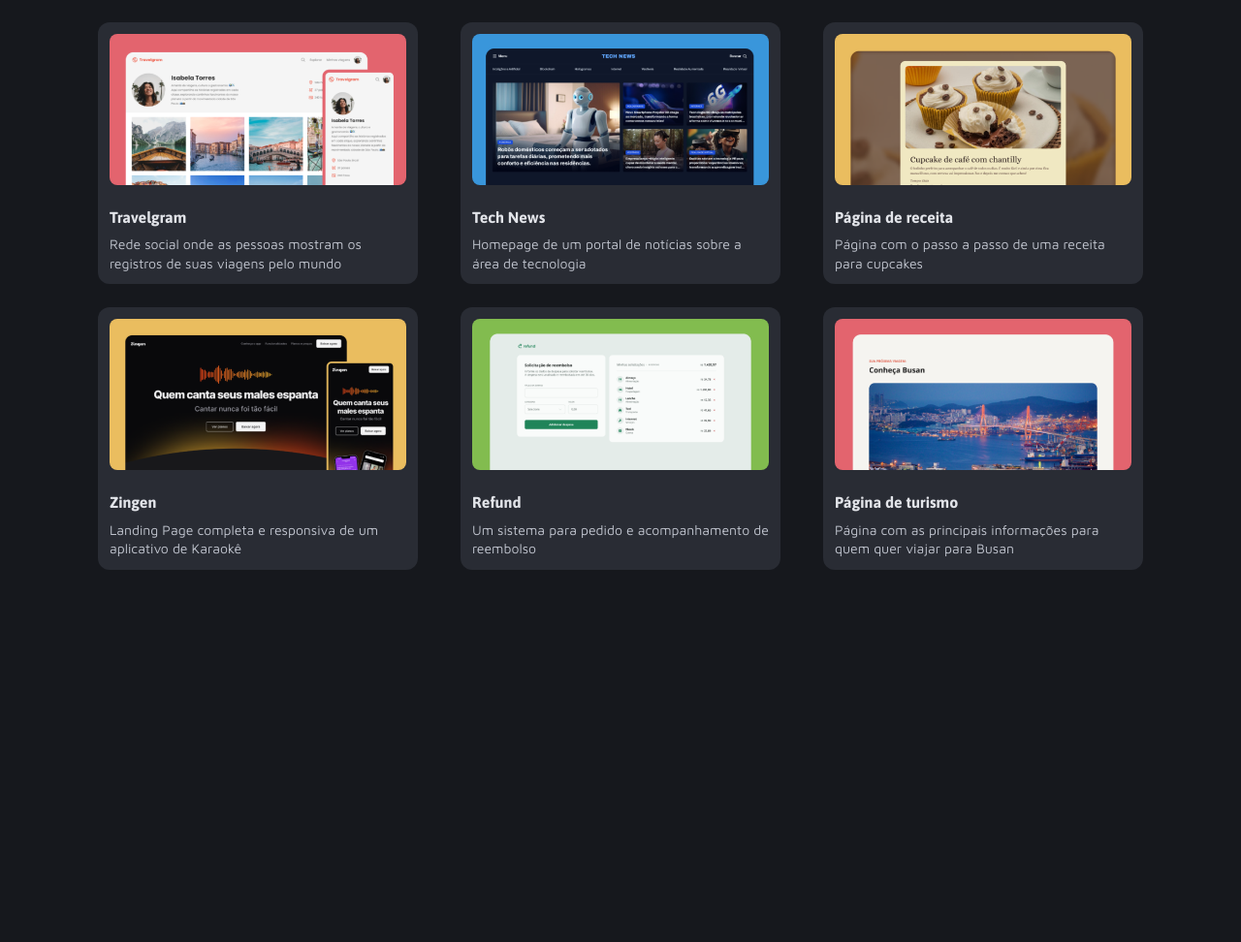
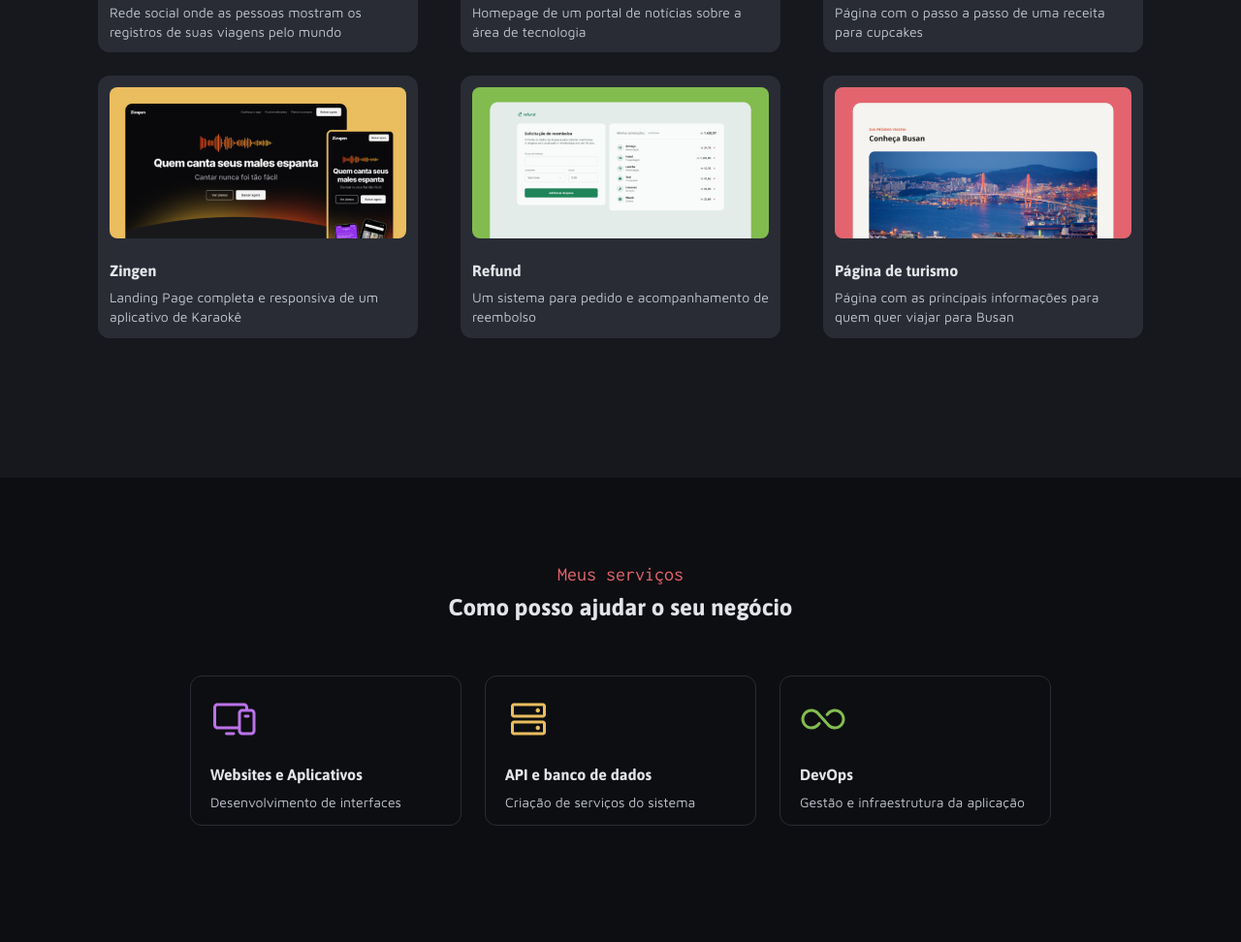
Before and after one commit to paulloroberto63/portfolio-dev, a plain HTML site: page index.html in a window 1280 px wide. Shown: the part 1162-2134 px from the top of the page at 97% size. Before the commit the page ends 1822 px from the top, so only its background shows below. Drawn offline with Linux system fonts and the light colour scheme.

Commit message:
finalizando o services

```diff
--- a/global.css
+++ b/global.css
@@ -110,7 +110,7 @@ body {
 }
 
 .next {
-    margin-top: 195px;
+    margin-top: 94px;
     display: flex;
     justify-content: center;
 }
@@ -125,12 +125,8 @@ body {
 
 }
 
-
-
-
-
 #projects {
-    margin: 72px 164px;
+    padding: 72px 120px 144px;
 }
 
 #projects h2{
@@ -147,6 +143,10 @@ body {
 #projects header {
    margin: auto;
    margin-top: 72px;
+   display: flex;
+   flex-direction: column;
+   align-items: center;
+
 }
 
 #cards h1{
@@ -162,6 +162,7 @@ body {
 }
 
 #cards {
+    margin-top: 56px;
     display: grid;
     grid-template-columns: 350px 350px 350px;
     gap: 24px;
@@ -223,3 +224,74 @@ body {
     border-radius: 12px;
     display: grid;
 }
+
+#services {
+    padding: 88px 120px 120px;
+    background-color: var(--gray-100);
+    display: flex;
+    flex-direction: column;
+    align-items: center;
+}
+
+#services h2{
+   font: var(--subtitle);
+   color: var(--red-color);
+}
+
+#services h1{
+    margin-top: 8px;
+    font: var(--title-md);
+    color: var(--gray-600);
+ }
+
+#services header{
+    display: flex;
+    flex-direction: column;
+    align-items: center;
+}
+
+#options h3{
+    margin-top: 20px;
+    font: var(--title-sm);
+    color: var(--gray-600);
+}
+
+#options p {
+    margin-top: 8px;
+    font: var(--text-sm);
+    color: var(--gray-500);
+}
+
+#options {
+    gap: 24px;
+    width: 888px;
+    padding-top: 56px;
+    display: grid;
+    grid-template-columns: 1fr 1fr 1fr;
+    align-items: center;
+}
+
+
+.interface {
+    width: 280px;
+    height: 155px;
+    border: 1px solid var(--gray-300);
+    border-radius: 12px;
+    padding: 20px;
+}
+
+.api {
+    width: 280px;
+    height: 155px;
+    border: 1px solid  var(--gray-300);
+    border-radius: 12px;
+    padding: 20px;
+}
+
+.devops {
+    width: 280px;
+    height: 155px;
+    border: 1px solid var(--gray-300);
+    border-radius: 12px;
+    padding: 20px;
+}
--- a/header.css
+++ b/header.css
@@ -31,7 +31,7 @@
     margin-top: 20px;
 }
 
-header {
+#info header {
     width: 680px;
     height: 327px;
     display: flex;
--- a/index.html
+++ b/index.html
@@ -91,5 +91,28 @@
     </div>
 </div>
 </div>
+<div id="services">
+    <header>
+        <h2>Meus serviços</h2>
+        <h1>Como posso ajudar o seu negócio</h1>
+    </header>
+    <div id="options">
+     <div class="interface">
+        <img src="/assets/icons/Devices.svg" alt="">
+        <h3>Websites e Aplicativos</h3>
+        <p>Desenvolvimento de interfaces</p>
+       </div>
+       <div class="api">
+        <img src="/assets/icons/HardDrives.svg" alt="">
+        <h3>API e banco de dados</h3>
+        <p>Criação de serviços do sistema </p>
+       </div>
+       <div class="devops">
+        <img src="/assets/icons/Infinity.svg" alt="">
+        <h3>DevOps</h3>
+        <p>Gestão e infraestrutura da aplicação</p>
+       </div>
+    </div>
+</div>
 </body>
 </html>
```
Also changed, not shown: assets/icons/Devices.svg (added), assets/icons/HardDrives.svg (added), assets/icons/Infinity.svg (added).
